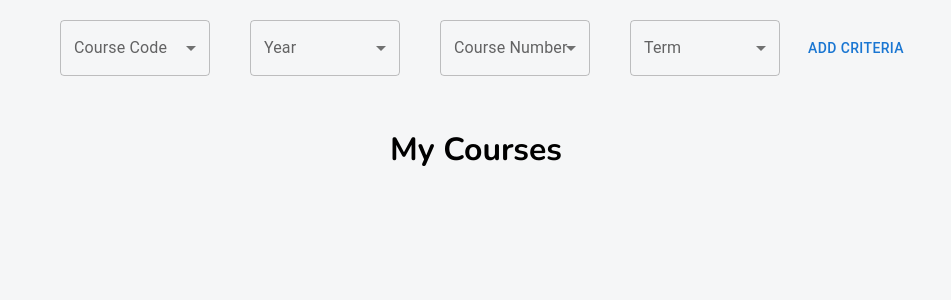
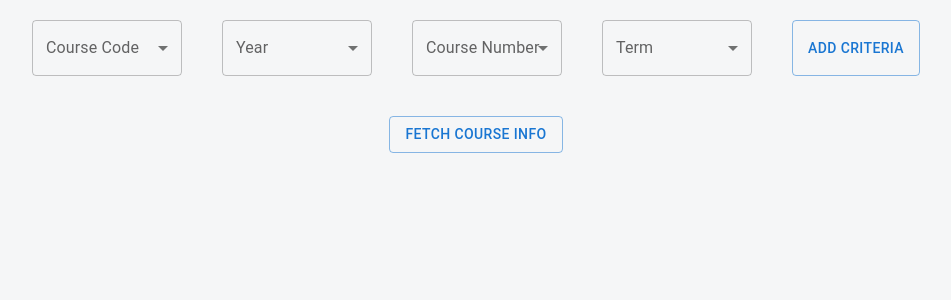
Before and after one commit to ArturDanilenko/ubc-scheduler, a React (Create React App) app in the folder ubc-scheduler/: page / in a window 1280 px wide. Shown: the top 300 px of the page, without its empty margins (164-1115 px from the left). Built offline with nearby package versions, Linux system fonts and the light colour scheme.

Commit message:
Query sender
- Add display for the selected courses
- Add placholder for the send query
- Add queried courses selector

```diff
--- a/ubc-scheduler/src/Definitions/actionTypes.ts
+++ b/ubc-scheduler/src/Definitions/actionTypes.ts
@@ -8,6 +8,7 @@ export const ADD_QUERY_PARAMETERS = "ADD_QUERY_PARAMETERS";
 
 export enum queryActionTypes {
     GET_COURSE_NUMBERS = "GET_COURSE_NUMBERS",
+    SEND_QUERY = "SEND_QUERY",
     SET_SELECTED_YEAR = 'SET_SELECTED_YEAR',
     SET_SELECTED_TERM = 'SET_SELECTED_TERM',
     SET_SELECTED_COURSE_NUMBER = 'SET_SELECTED_COURSE_NUMBER',
--- a/ubc-scheduler/src/Selectors/queryBuilderSelectors.ts
+++ b/ubc-scheduler/src/Selectors/queryBuilderSelectors.ts
@@ -23,6 +23,10 @@ export function selectCourseNumber (state: ApplicationState) {
     return state.queryBuilderState.courseNumberSelected;
 };
 
+export function selectQueriedCourses (state: ApplicationState) {
+    return state.queryBuilderState.queryEntryList;
+}
+
 export const selectCourseNumbersByCourseCode = createSelector(
     selectCourseNumbers,
     selectCourseCode,
--- a/ubc-scheduler/src/components/FilterSelection/FilterTab.tsx
+++ b/ubc-scheduler/src/components/FilterSelection/FilterTab.tsx
@@ -34,7 +34,7 @@ const FilterTab: React.FC = () => {
             <GeneralForm name={"Year"} entryList={tempListYear} onSelect={setSelectedParameters}/>
             <GeneralForm name={"Course Number"} entryList={courseNumbers} onSelect={setSelectedParameters}/>
             <GeneralForm name={"Term"} entryList={listTerms} onSelect={setSelectedParameters}/>
-            <GeneralButton name={'Add criteria'} formInput={formEntries} onClick={setQueryParameters}/>
+            <GeneralButton name={'Add criteria'} formInput={formEntries} onClick={setQueryParameters} style={{margin: '20px'}}/>
         </Box>
     )
 }
--- /dev/null
+++ b/ubc-scheduler/src/components/FilterSelection/SelectedCourseDisplay.tsx
@@ -0,0 +1,36 @@
+import * as React from 'react';
+import List from '@mui/material/List';
+import ListItem from '@mui/material/ListItem';
+import ListItemText from '@mui/material/ListItemText';
+import Divider from '@mui/material/Divider';
+import { IQueryBuilderEntry } from '../../Definitions/Interfaces/CommonInterfaces';
+import { selectQueriedCourses } from '../../Selectors/queryBuilderSelectors';
+import { shallowEqual, useSelector } from 'react-redux';
+
+const style = {
+  width: '100%',
+  bgcolor: 'background.paper',
+  margin: '20px',
+  padding: '0px',
+  borderRadius: '3px'
+};
+
+const SelectedCourseDisplay: React.FC = () => {
+
+    const queriedCourses: IQueryBuilderEntry[] = useSelector(
+        selectQueriedCourses,
+        shallowEqual
+    );
+
+    return (
+        <List sx={style} component="nav" aria-label="mailbox folders">
+            {queriedCourses ? queriedCourses.map((queriedCourse: IQueryBuilderEntry) => (
+            <ListItem>
+                <ListItemText primary={queriedCourse.courseCode} />
+            </ListItem>
+            )) : <></>}
+        </List>
+    );
+}
+
+export default SelectedCourseDisplay;
--- a/ubc-scheduler/src/components/General/GeneralButton.tsx
+++ b/ubc-scheduler/src/components/General/GeneralButton.tsx
@@ -3,18 +3,26 @@ import { Button } from "@mui/material"
 import { useDispatch } from "react-redux";
 import { IQueryBuilderEntry } from "../../Definitions/Interfaces/CommonInterfaces";
 
+interface IButtonStyle {
+    margin: string
+};
+
 interface GeneralButtonProps {
     name: string,
     formInput?: IQueryBuilderEntry,
-    onClick?: (enteredValues: IQueryBuilderEntry) => void
+    queryInput?: IQueryBuilderEntry[],
+    onClick?: (enteredValues: IQueryBuilderEntry) => void,
+    submitQuery?: (queryInput: IQueryBuilderEntry[]) => void,
+    style?: IButtonStyle
 }
 
 const GeneralButton: React.FC<GeneralButtonProps> = (props: GeneralButtonProps) => {
     const dispatch = useDispatch();
 
     const handleClick = () => {
-        if(!props.formInput?.courseCode) alert("You have to enter at least course code...");
-
+        if (props.submitQuery && (!props.queryInput || props.queryInput.length === 0)) alert('Please select some course criteria');
+        else if(props.submitQuery && props.queryInput) dispatch(props.submitQuery(props.queryInput));
+        else if(!props.formInput?.courseCode) alert("You have to enter at least course code...");
         else {
             const inputValue: IQueryBuilderEntry = {
                 courseCode: props.formInput.courseCode,
@@ -31,7 +39,7 @@ const GeneralButton: React.FC<GeneralButtonProps> = (props: GeneralButtonProps)
 
     return (
         <React.Fragment>
-            <Button onClick={handleClick}>{props.name}</Button>
+            <Button sx={props.style} variant="outlined" onClick={handleClick}>{props.name}</Button>
         </React.Fragment>
     )
 }
--- a/ubc-scheduler/src/components/LandingPage.tsx
+++ b/ubc-scheduler/src/components/LandingPage.tsx
@@ -1,31 +1,29 @@
+import { Box } from "@mui/material";
 import * as React from "react"
 import { shallowEqual, useSelector } from "react-redux";
-import { ICourse } from "../Definitions/Interfaces/CommonInterfaces";
-import { ApplicationState } from "../Definitions/Types/StateTypes/CommonStateTypes";
+import { IQueryBuilderEntry } from "../Definitions/Interfaces/CommonInterfaces";
+import { selectQueriedCourses } from "../Selectors/queryBuilderSelectors";
+import { sendQuery } from "../store/actions/queryBuilderActions";
 import "../styles.css"
-import Course from "./Course";
 import FilterTab from "./FilterSelection/FilterTab";
+import SelectedCourseDisplay from "./FilterSelection/SelectedCourseDisplay";
+import GeneralButton from "./General/GeneralButton";
 
 const LandingPage: React.FC = () => {
-    const courses: readonly ICourse[]|undefined = useSelector(
-        (state: ApplicationState) => state.courseState?.courses,
+    const queriedCourses: IQueryBuilderEntry[] = useSelector(
+        selectQueriedCourses,
         shallowEqual
     );
 
-  return (
-    <React.Fragment>
-      <FilterTab/>
-      <main>
-
-        <h1>My Courses</h1>
-        {courses ? courses.map((course: ICourse) => (
-          <Course
-            course={course}
-          />
-        )) : <></>}
-      </main>
-    </React.Fragment>
-  )
+    return (
+        <React.Fragment>
+            <FilterTab/>
+            <SelectedCourseDisplay/>
+            <Box sx={{display:"flex", justifyContent:"center"}}>
+                <GeneralButton name={"Fetch course info"} queryInput={queriedCourses} submitQuery={sendQuery}/>
+            </Box>
+        </React.Fragment>
+    )
 }
 
 export default LandingPage
--- a/ubc-scheduler/src/store/actions/queryBuilderActions.ts
+++ b/ubc-scheduler/src/store/actions/queryBuilderActions.ts
@@ -2,6 +2,10 @@ import { DispatchTypeQueryBuilder } from '../../Definitions/Types/ActionTypes/Co
 import { ADD_QUERY_PARAMETERS, queryActionTypes } from "../../Definitions/actionTypes";
 import { ICourseNumbers, IQueryBuilderEntry, ISelectedData } from '../../Definitions/Interfaces/CommonInterfaces';
 import axios from 'axios';
+
+export const sendQuery = () => ( dispatch:DispatchTypeQueryBuilder ) => {
+    console.log('query sent');
+};
 
 export const setQueryParameters = (entry: IQueryBuilderEntry) => (dispatch:DispatchTypeQueryBuilder) =>{
     dispatch({
--- a/ubc-scheduler/src/store/reducers/queryBuilderReducer.ts
+++ b/ubc-scheduler/src/store/reducers/queryBuilderReducer.ts
@@ -62,6 +62,10 @@ const queryBuilderReducer = ( state: QueryBuilderState = initialQueryState, acti
                 ...state,
                 courseCodeSelected: action.courseCode ? action.courseCode : "none"
             };
+        case queryActionTypes.SEND_QUERY:
+            return {
+                ...state
+            }
         default:
             return state;
     }
```
